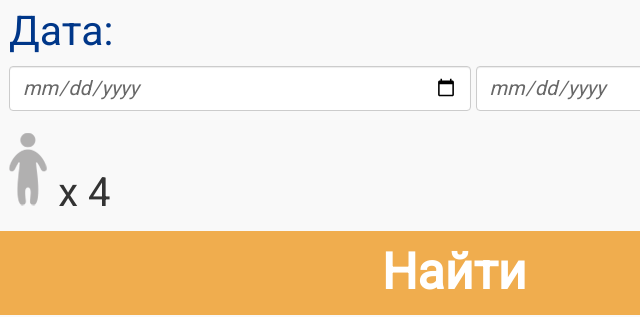
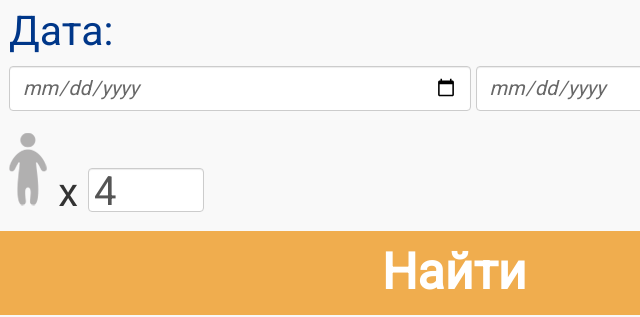
Before and after one commit to rinatoptimus/rinatoptimus.github.io, a website: page mobile-my-linker/index.html in a window 1280 px wide. Shown: the part 305-622 px from the top of the page, 141-781 px from the left. Drawn offline with nearby package versions, Linux system fonts and the light colour scheme.

Commit message:
Добавлен инпут для количества гостей index.html.

```diff
--- a/mobile-my-linker/app/sass/_main.scss
+++ b/mobile-my-linker/app/sass/_main.scss
@@ -298,6 +298,7 @@ div.speech:after {
   margin-top: 20px;
 }
 .guests-text {
+  float: left;
   font-size: 40px;
 }
 .guests-figure {
@@ -306,7 +307,13 @@ div.speech:after {
   height: 73px;
   background: url('../img/guests-figure.png') no-repeat;
 }
-
+.input-guests {
+  width: 10%;
+  top: 35px;
+  left: 10px;
+  padding: 22px 5px 20px;
+  font-size: 40px;
+}
 
 .btn-find {
   width: 100%;
--- a/mobile-my-linker/index.html
+++ b/mobile-my-linker/index.html
@@ -81,11 +81,20 @@
 </div>
 
 <div class="container container-guests">
+    <!--<div class="row">-->
+        <!--<div class="col-sm-12 col-xs-12 col-top">-->
+            <!--<p class="guests-text">Гостей <span class="guests-figure"></span> x4</p>-->
+        <!--</div>-->
+    <!--</div>-->
+
     <div class="row">
         <div class="col-sm-12 col-xs-12 col-top">
-            <p class="guests-text">Гостей <span class="guests-figure"></span> x 4</p>
+            <form action=" method="">
+                <p class="guests-text">Гостей <span class="guests-figure"></span> x </p><input type="number" class="form-control col-xs-2 input-guests" value="4">
+            </form>
         </div>
     </div>
+
 </div>
 
 <div class="container">
```
Also changed, not shown: mobile-my-linker/app/css/style.css.
